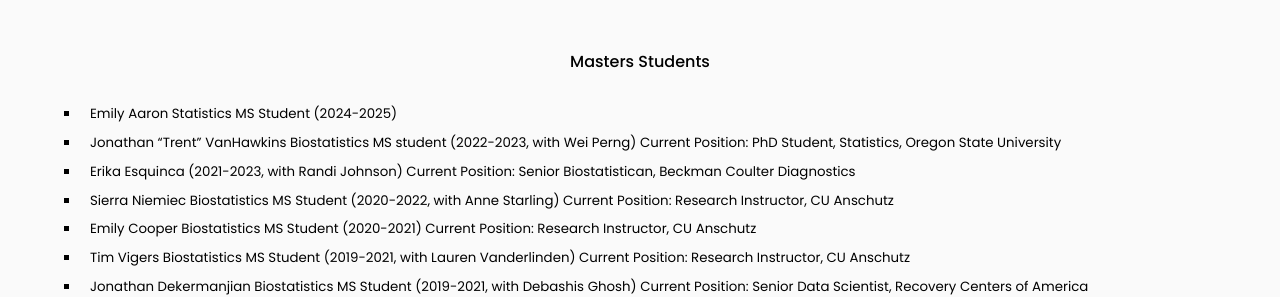
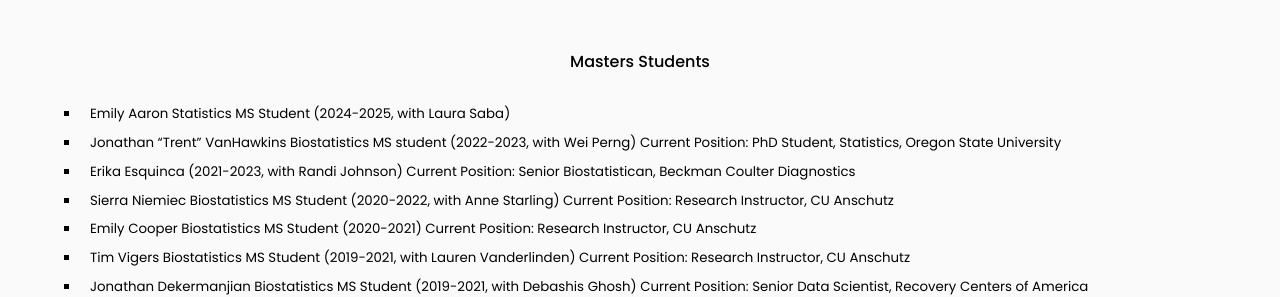
Before and after one commit to KechrisLab/kechrislab.github.io, a Jekyll site: the page built from team/index.md, in a window 1280 px wide and 900 px high, scrolled down 1069 px. Shown: the part 156-453 px from the top of the window. Built offline with Jekyll 4.4.1, drawn with Linux system fonts in a browser that asks for light colours.

Commit message:
Update index.md

```diff
--- a/team/index.md
+++ b/team/index.md
@@ -48,7 +48,7 @@ Current Position: Bioinformatics Consultant, Bioinformatics CRO
 Current Position: Statistical Consultant, Statistically Speaking
 
 ### Masters Students
-+ Emily Aaron Statistics MS Student (2024-2025)
++ Emily Aaron Statistics MS Student (2024-2025, with Laura Saba)
 + Jonathan "Trent" VanHawkins Biostatistics MS student (2022-2023, with Wei Perng)
 Current Position: PhD Student, Statistics, Oregon State University
 + Erika Esquinca (2021-2023, with Randi Johnson)
```
